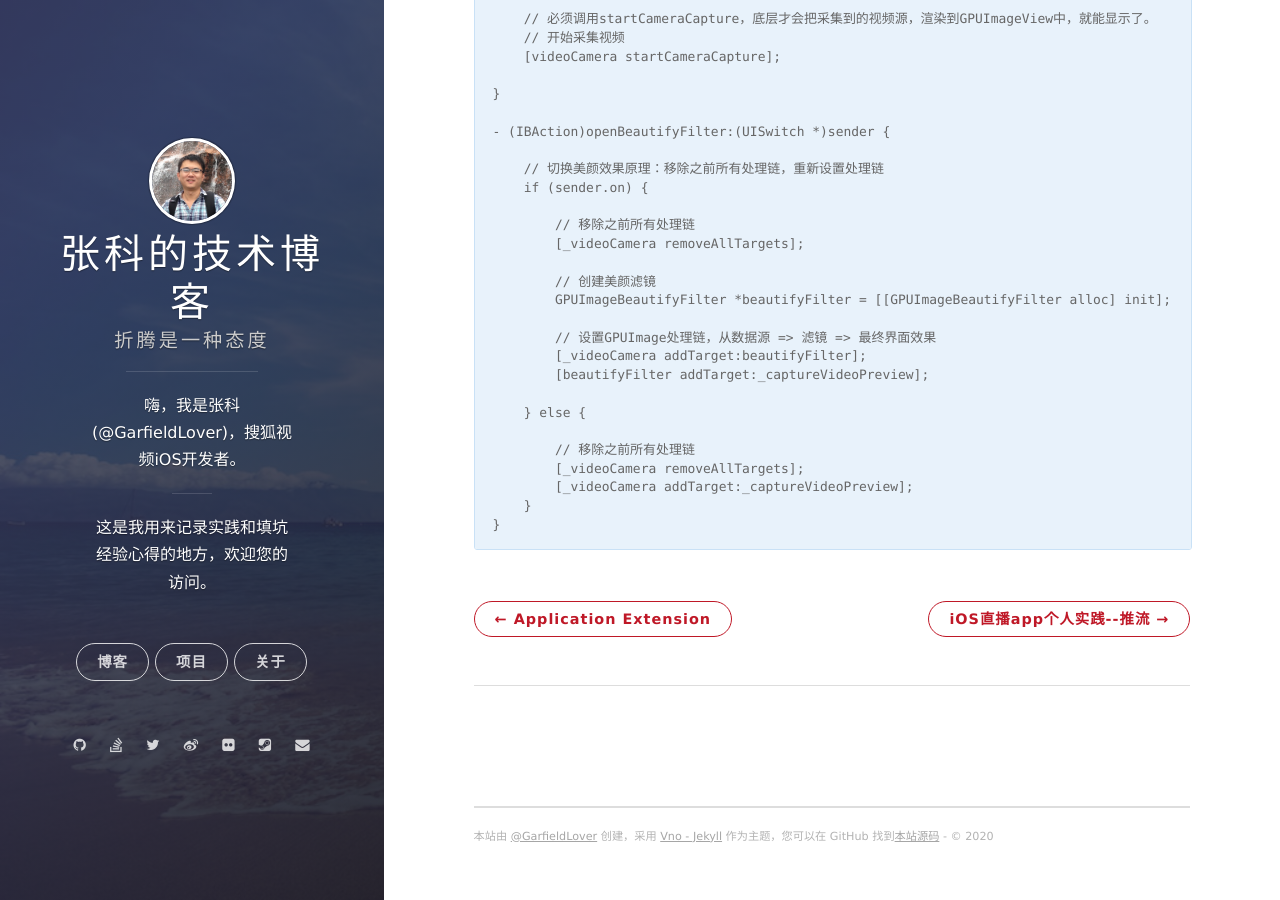
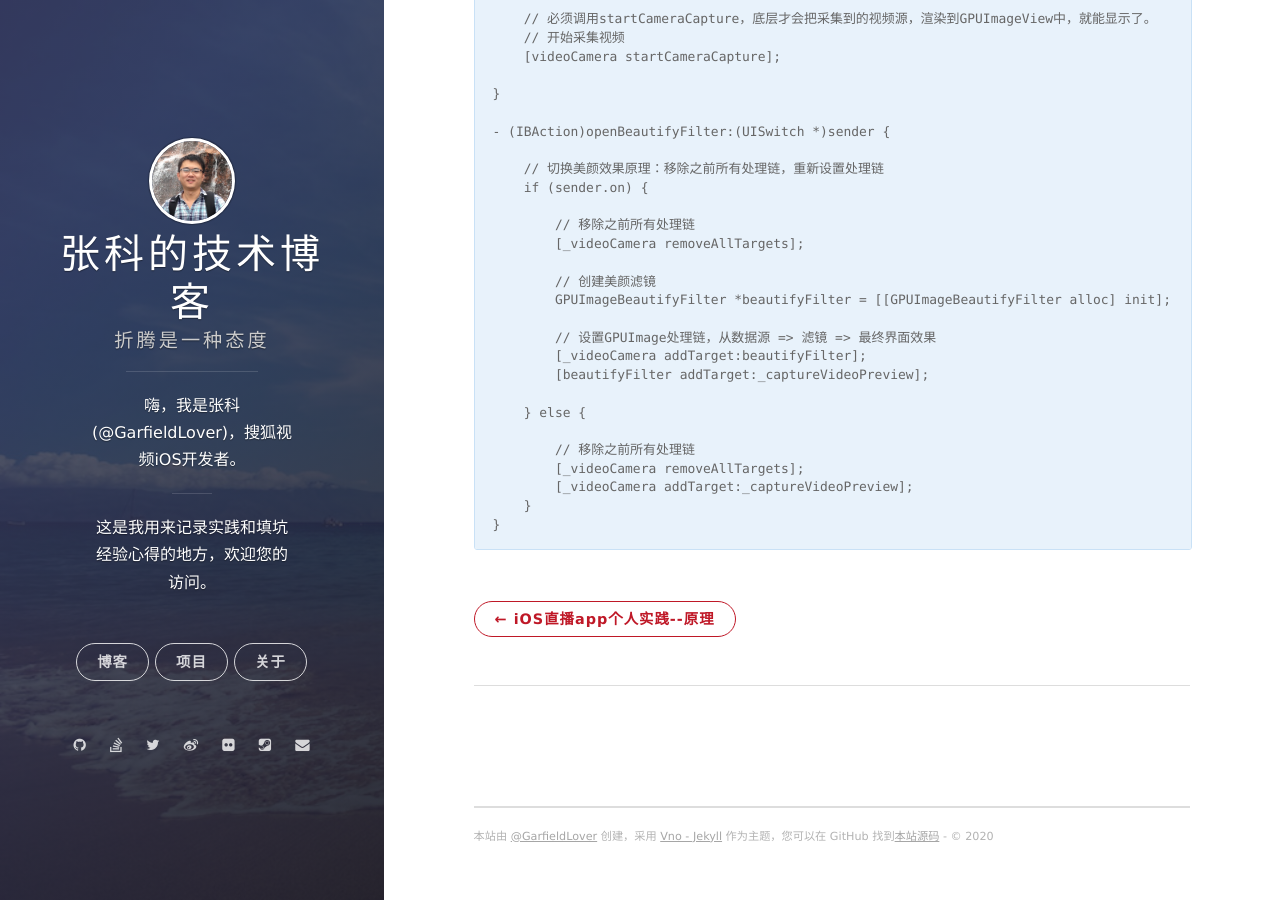
Before and after one commit to tiandiwo9/tiandiwo9.github.io, a Jekyll site: the page built from _posts/2016-3-4-iOS直播app个人实践--采集美颜.md, in a window 1280 px wide and 900 px high, scrolled down 9012 px. Built offline with Jekyll 4.4.1, drawn with Linux system fonts in a browser that asks for light colours; nearby versions of some CDN libraries; comment, search, counter and statistics services are not loaded; part of the change alters nothing that is shown.

```diff
--- a/_posts/2015-12-31-iOS直播app个人实践--采集美颜.md
+++ b/_posts/2016-3-4-iOS直播app个人实践--采集美颜.md
@@ -1,7 +1,7 @@
 ---
 layout: post
 title: iOS直播app个人实践--采集美颜
-date: 2015-12-31 15:32:24.000000000 +09:00
+date: 2016-3-4 15:32:24.000000000 +09:00
 tags: [LiveVideo , Video , Auido , TransferProtocol]
 ---
 
```
